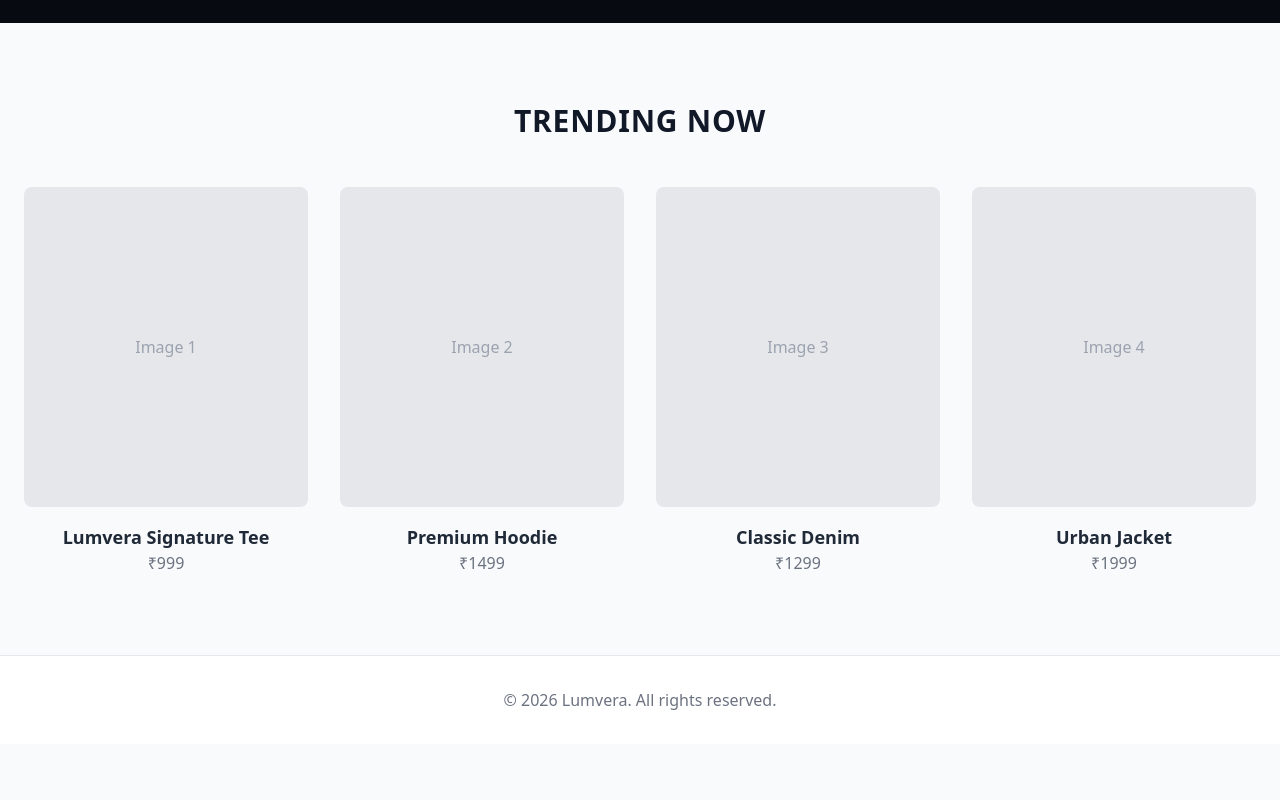
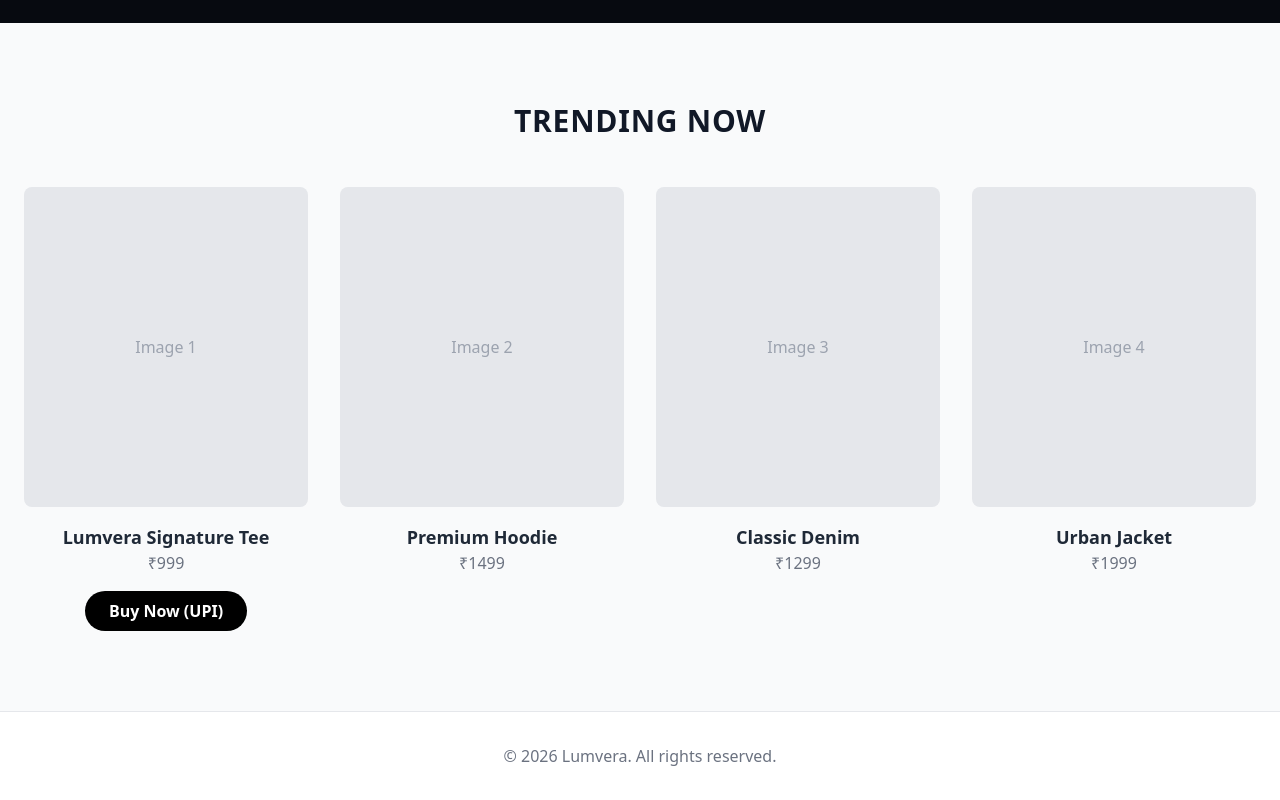
Before and after one commit to mshifin961-art/Lumvera-website, a plain HTML site: page index.html in a window 1280 px wide. Shown: the part 661-1461 px from the top of the page. Before the commit the page ends 1405 px from the top, so only its background shows below. Drawn offline with nearby package versions, Linux system fonts and the light colour scheme.

Commit message:
index.html

```diff
--- a/index.html
+++ b/index.html
@@ -46,6 +46,9 @@
                 </div>
                 <h4 class="text-lg font-semibold text-gray-800">Lumvera Signature Tee</h4>
                 <p class="text-gray-500">₹999</p>
+                <a href="upi://pay?pa=8086796775@fam&pn=Lumvera&cu=INR" class="mt-4 inline-block bg-black text-white px-6 py-2 rounded-full font-bold hover:bg-gray-800 transition-colors">
+    Buy Now (UPI)
+                </a>
             </div>
             <!-- Product 2 -->
             <div class="group cursor-pointer">
```
